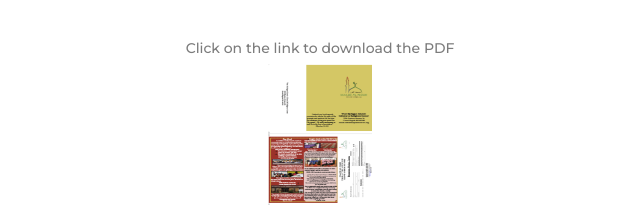
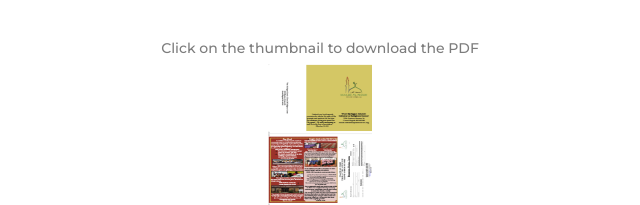
Before and after one commit to codingkaveman/quran, a plain HTML site: page index.html in a window 1280 px wide. Shown: the part 2406-2611 px from the top of the page, 320-960 px from the left. Drawn offline with Linux system fonts and the light colour scheme; a web font is replaced by a local one.

Commit message:
typo fix

```diff
--- a/index.html
+++ b/index.html
@@ -210,7 +210,7 @@
 						<div class="section_title"><h2> Our Past, Present &amp; Future</h2></div>
 						<div class="section_subtitle">2020-2021 projects costs projections</div><hr><br>
                         <p style="text-align: center">With our new Masjid our children can easily learn Islamic knowledge and compete with other mosques in the area.<br> In sha Allah by December 31st 2019, our land contract balance will be <b>$105,000.00</b></p>
-                        <p style="text-align: center">The total costs projections for the year 2020-21 is <b>$438,000.00</b>. Your community needs your help to raise <b>$438k</b> in 2020-21 to complete this very necessary construction.</p> <br><p>Click on the link to download the PDF</p>
+                        <p style="text-align: center">The total costs projections for the year 2020-21 is <b>$438,000.00</b>. Your community needs your help to raise <b>$438k</b> in 2020-21 to complete this very necessary construction.</p> <br><p>Click on the thumbnail to download the PDF</p>
                         <a href="images/Masjid-Al-Noor-Brochure.pdf" download><img src="images/pdf-thumbnail.png" width="104" height="142"></a><hr>
                         <h2>Insha’Allah, join the effort today to make this dream a reality.</h2>
 					</div>
```
